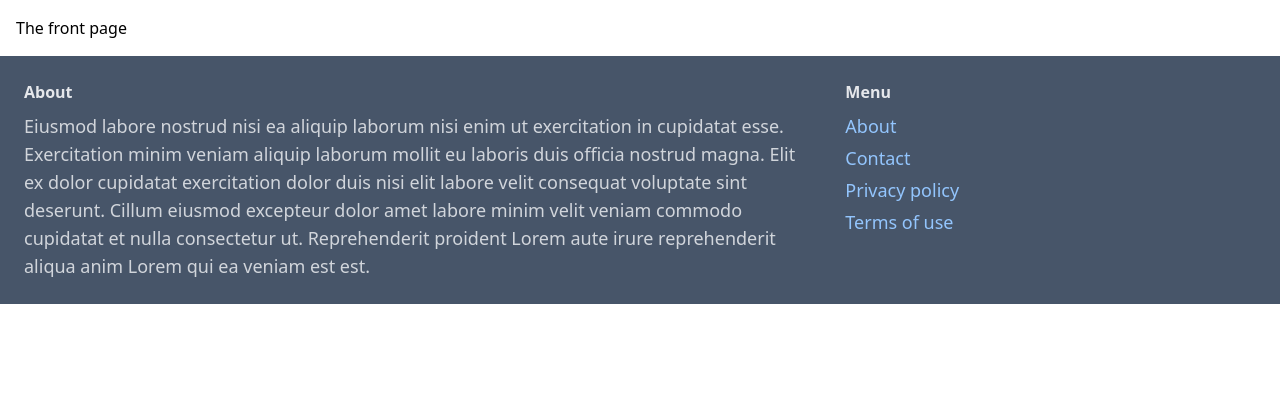
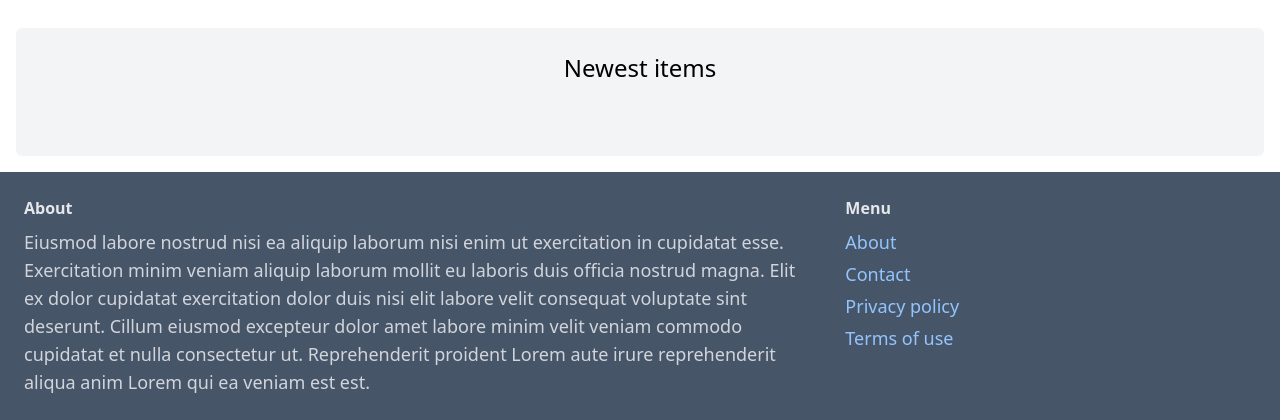
Before and after one commit to luis-bzk/Django-app, a Django app: page / in a window 1280 px wide. Shown: the part 53-473 px from the top of the page. Run offline with Django 4.2, Linux system fonts and the light colour scheme; data that the repository does not hold is empty; some libraries are stand-ins or nearby versions.

Commit message:
data -> get sale

```diff
--- a/DjangoProject/core/templates/core/index.html
+++ b/DjangoProject/core/templates/core/index.html
@@ -1,9 +1,30 @@
-{% extends 'core/base.html' %}
-
-{% block title %}
-    Home
-{% endblock %}
+{% extends 'core/base.html' %} {% block title %} Home {% endblock %}
 
 {% block content %}
-    <h1>The front page</h1>
+    <div class="mt-3 px-3 py-6 bg-gray-100 rounded-md">
+        <h2 class="mb-12 text-2xl text-center">
+            Newest items
+        </h2>
+
+        <div class="grid grid-cols-3 gap-3">
+            {% for item in items %}
+                <div>
+                    <a href="#">
+                        <div>
+                            <img src="{{ item.image.url }}" class="rounded-t-sm"/>
+                        </div>
+
+                        <div class="p-3 bg-white rounded-b-xl">
+                            <h2 class="text-2xl">{{ item.name }}</h2>
+
+                            <p class="text-gray-500">
+                                Price:{{ item.price }}
+                            </p>
+                        </div>
+                    </a>
+                </div>
+                </div>
+            {% endfor %}
+    </div>
+    </div>
 {% endblock %}
--- a/DjangoProject/core/views.py
+++ b/DjangoProject/core/views.py
@@ -1,9 +1,17 @@
 from django.shortcuts import render
+
+from item.models import Category, Item
 
 
 # Create your views here.
 def index(request):
-    return render(request, 'core/index.html')
+    items = Item.objects.filter(is_sold=False)[0:6]
+    categories = Category.objects.all()
+    return render(request, 'core/index.html',
+                  {
+                      'categories': categories,
+                      'items': items
+                  })
 
 
 def contact(request):
--- a/DjangoProject/item/models.py
+++ b/DjangoProject/item/models.py
@@ -23,3 +23,6 @@ class Item(models.Model):
     is_sold = models.BooleanField(default=False)
     created_by = models.ForeignKey(User, related_name="items", on_delete=models.CASCADE)
     created_at = models.DateField(auto_now_add=True)
+
+    def __str__(self):
+        return self.name
```
